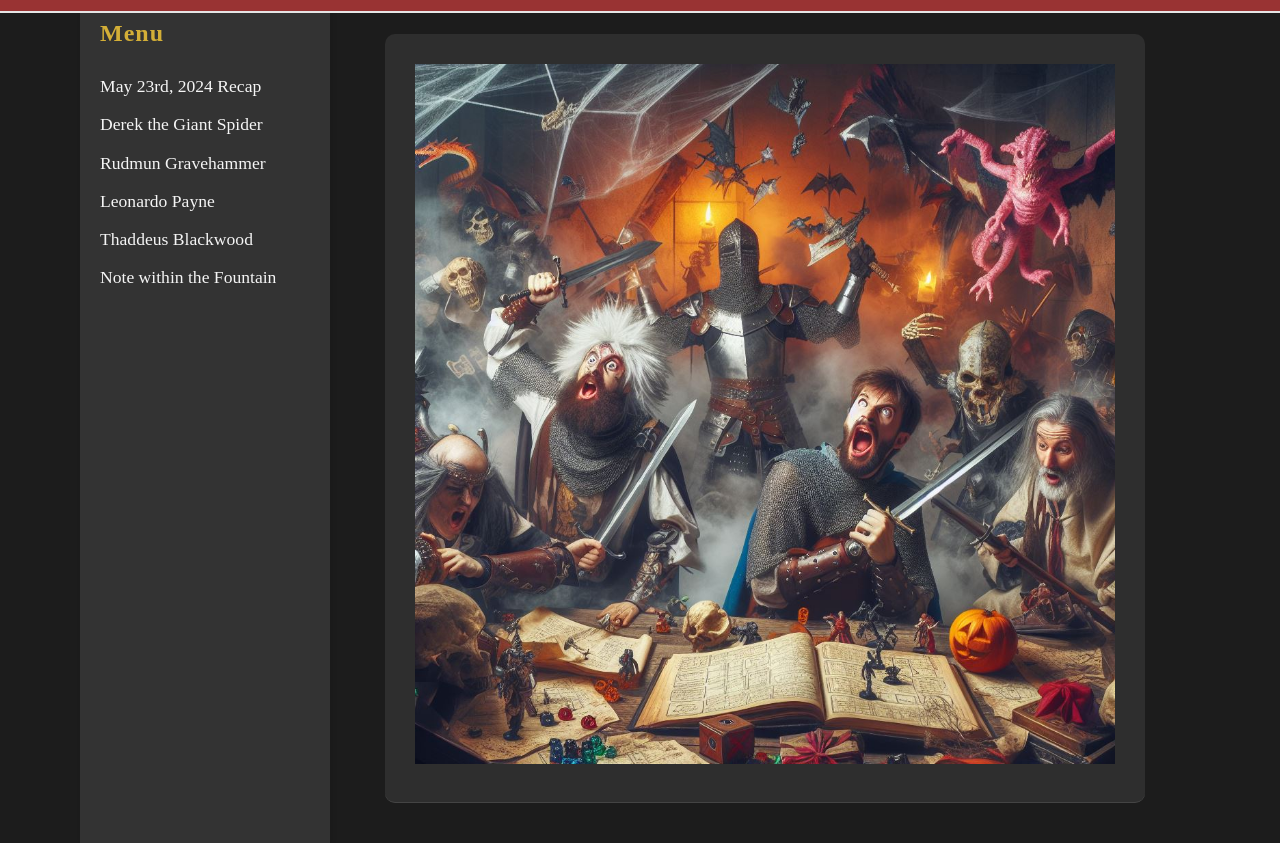
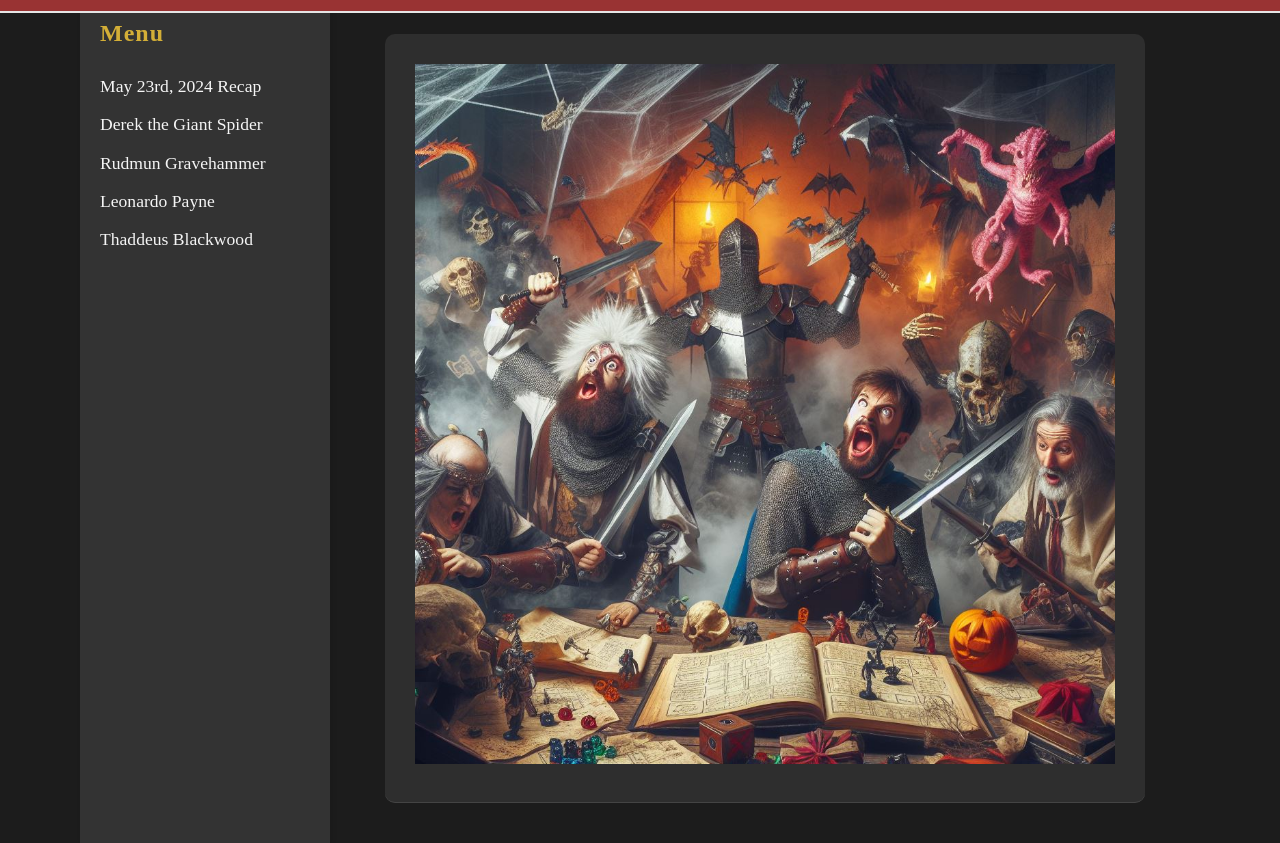
Before and after one commit to mrjohnnypricejr/ChaosCompendium, a plain HTML site: page index.html in a window 1280 px wide. Shown: the part 106-949 px from the top of the page. Drawn offline with Linux system fonts and the light colour scheme.

Commit message:
adjusted menu

```diff
--- a/index.html
+++ b/index.html
@@ -20,7 +20,6 @@
                 <li><a href="#" onclick="showContent('rudmun')">Rudmun Gravehammer</a></li>
                 <li><a href="#" onclick="showContent('leonardo')">Leonardo Payne</a></li>
                 <li><a href="#" onclick="showContent('thaddeus')">Thaddeus Blackwood</a></li>
-                <li><a href="#" onclick="showContent('fountain_note')">Note within the Fountain</a></li>
             </ul>
         </aside>
         <main class="content">
```
